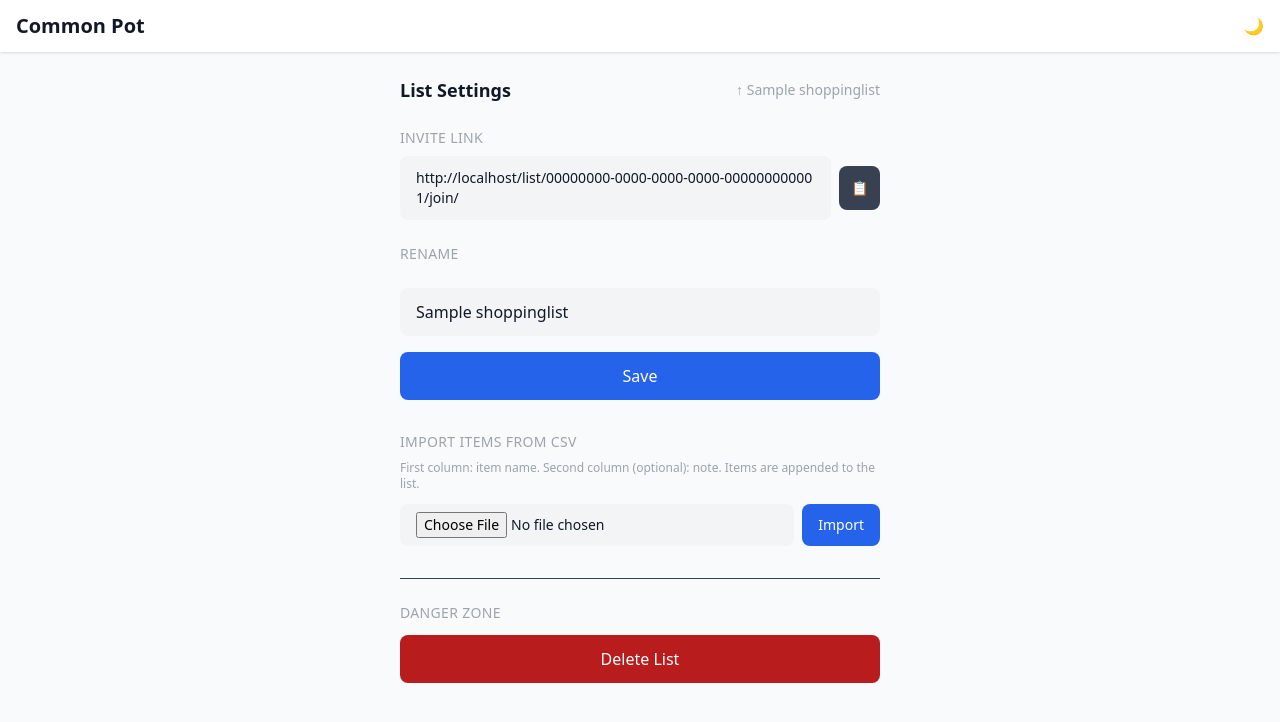
After one commit to rgezikov/common-pot, a Django app: template pots/templates/list_settings.html in a window 1280 px wide. The commit adds this page. Shown: the top 722 px of the page. Run offline with Django 5.2, Linux system fonts and the light colour scheme; the template is opened without the code that fills it: values that come from a table or form of the project are taken from there, others are empty; tables that the repository leaves empty hold one stand-in row (values such as "Sample post"); some libraries are stand-ins or nearby versions.

Commit message:
Phase 1000: shared shopping lists
Add ShoppingList, ListMember, Item models with invite-link join flow.
Features: add/edit/delete items, tick off with attribution, CSV import,
rename/delete list. Item names auto-capitalize first letter.

Co-Authored-By: Claude Sonnet 4.6 <noreply@anthropic.com>

```diff
--- a/commonpot/urls.py
+++ b/commonpot/urls.py
@@ -23,6 +23,15 @@ urlpatterns = [
     path('pot/<uuid:token>/delete/', views.delete_pot, name='delete_pot'),
     path('pot/<uuid:token>/report/', views.pot_report, name='pot_report'),
     path('join/<uuid:token>/', views.join_pot, name='join_pot'),
+    path('list/new/', views.create_list, name='create_list'),
+    path('list/<uuid:token>/', views.list_detail, name='list_detail'),
+    path('list/<uuid:token>/join/', views.join_list, name='join_list'),
+    path('list/<uuid:token>/settings/', views.list_settings, name='list_settings'),
+    path('list/<uuid:token>/item/add/', views.add_item, name='add_item'),
+    path('list/<uuid:token>/item/<int:item_id>/toggle/', views.toggle_item, name='toggle_item'),
+    path('list/<uuid:token>/item/<int:item_id>/edit/', views.edit_item, name='edit_item'),
+    path('list/<uuid:token>/item/<int:item_id>/delete/', views.delete_item, name='delete_item'),
+    path('list/<uuid:token>/import/', views.import_items, name='import_items'),
     path('help/', views.help_page, name='help'),
     path('sw.js', views.service_worker, name='service_worker'),
 ]
--- /dev/null
+++ b/pots/templates/list_settings.html
@@ -0,0 +1,71 @@
+{% extends "base.html" %}
+{% block title %}Settings — {{ list.name }}{% endblock %}
+{% block content %}
+<div class="flex items-center justify-between mb-6">
+    <h2 class="text-lg font-semibold">List Settings</h2>
+    <a href="{% url 'list_detail' list.invite_token %}" class="text-sm text-gray-400 hover:text-gray-200">↑ {{ list.name }}</a>
+</div>
+
+<div class="mb-6">
+    <h3 class="text-sm font-medium text-gray-400 uppercase tracking-wide mb-2">Invite Link</h3>
+    <div class="flex items-center gap-2">
+        <div id="invite-link" class="flex-1 bg-gray-100 dark:bg-gray-800 rounded-lg px-4 py-3 text-sm break-all">
+            {{ request.scheme }}://{{ request.get_host }}{% url 'join_list' list.invite_token %}
+        </div>
+        <button onclick="copyInviteLink()"
+            class="shrink-0 bg-gray-700 hover:bg-gray-600 text-white text-sm font-medium px-3 py-3 rounded-lg"
+            title="Copy to clipboard">
+            📋
+        </button>
+    </div>
+    <p id="copy-confirm" class="text-xs text-green-400 mt-1 hidden">Copied!</p>
+</div>
+<script>
+function copyInviteLink() {
+    var text = document.getElementById('invite-link').innerText.trim();
+    navigator.clipboard.writeText(text).then(function() {
+        var msg = document.getElementById('copy-confirm');
+        msg.classList.remove('hidden');
+        setTimeout(function() { msg.classList.add('hidden'); }, 2000);
+    });
+}
+</script>
+
+<h3 class="text-sm font-medium text-gray-400 uppercase tracking-wide mb-2">Rename</h3>
+<form method="post" class="space-y-4 mb-8">
+    {% csrf_token %}
+    <input type="hidden" name="action" value="rename">
+    <input type="text" name="name" required
+        value="{{ list.name }}"
+        class="w-full bg-gray-100 dark:bg-gray-700 rounded-lg px-4 py-3 text-base focus:outline-none focus:ring-2 focus:ring-blue-500">
+    <button type="submit"
+        class="w-full bg-blue-600 hover:bg-blue-700 text-white font-medium py-3 rounded-lg text-base">
+        Save
+    </button>
+</form>
+
+<div class="mb-6">
+    <h3 class="text-sm font-medium text-gray-400 uppercase tracking-wide mb-2">Import Items from CSV</h3>
+    <p class="text-xs text-gray-400 mb-3">First column: item name. Second column (optional): note. Items are appended to the list.</p>
+    <form method="post" action="{% url 'import_items' list.invite_token %}" enctype="multipart/form-data" class="flex gap-2">
+        {% csrf_token %}
+        <input type="file" name="file" accept=".csv,text/csv"
+            class="flex-1 bg-gray-100 dark:bg-gray-700 rounded-lg px-4 py-2 text-sm">
+        <button type="submit" class="bg-blue-600 hover:bg-blue-700 text-white text-sm font-medium px-4 py-2 rounded-lg">
+            Import
+        </button>
+    </form>
+</div>
+
+<div class="mt-8 border-t border-gray-700 pt-6">
+    <h3 class="text-sm font-medium text-gray-400 uppercase tracking-wide mb-3">Danger Zone</h3>
+    <form method="post" onsubmit="return confirm('Delete list \'{{ list.name|escapejs }}\'? This cannot be undone.')">
+        {% csrf_token %}
+        <input type="hidden" name="action" value="delete">
+        <button type="submit"
+            class="w-full bg-red-700 hover:bg-red-600 text-white font-medium py-3 rounded-lg text-base">
+            Delete List
+        </button>
+    </form>
+</div>
+{% endblock %}
--- a/pots/views.py
+++ b/pots/views.py
@@ -6,7 +6,9 @@ from django.http import HttpResponse, JsonResponse
 from django.shortcuts import render, redirect, get_object_or_404
 from django.views.decorators.csrf import csrf_exempt
 from django.utils import timezone
-from .models import Pot, CompotUser, Member, Drop, Split, PlaceholderClaim
+import csv
+import io
+from .models import Pot, CompotUser, Member, Drop, Split, PlaceholderClaim, ShoppingList, ListMember, Item
 from .telegram_auth import verify_telegram_auth, verify_telegram_webapp_auth, get_telegram_user, login_required
 from .splits import calculate_splits
 from .balances import calculate_balances, calculate_settlements
@@ -16,9 +18,11 @@ from .telegram_notify import notify_drop_added
 def home(request):
     user = get_telegram_user(request)
     pots = []
+    lists = []
     if user:
         pots = Pot.objects.filter(members__user__telegram_user_id=user['id'])
-    return render(request, 'home.html', {'user': user, 'pots': pots})
+        lists = ShoppingList.objects.filter(members__user__telegram_user_id=user['id'])
+    return render(request, 'home.html', {'user': user, 'pots': pots, 'lists': lists})
 
 
 def telegram_login(request):
@@ -459,3 +463,157 @@ def claim_placeholder(request, claim_token):
         return redirect('pot_detail', token=pot.invite_token)
 
     return render(request, 'claim_confirm.html', {'pot': pot, 'member': claim.member})
+
+
+# --- Shopping lists ---
+
+def _get_list_member(shopping_list, user):
+    """Return ListMember for the current user in this list, or None."""
+    return ListMember.objects.filter(shopping_list=shopping_list, user__telegram_user_id=user['id']).first()
+
+
+@login_required
+def create_list(request):
+    user = get_telegram_user(request)
+    compot_user = CompotUser.objects.filter(telegram_user_id=user['id']).first()
+    if not compot_user:
+        return redirect('home')
+    if request.method == 'POST':
+        name = request.POST.get('name', '').strip()
+        if name:
+            shopping_list = ShoppingList.objects.create(name=name, created_by=compot_user)
+            ListMember.objects.create(shopping_list=shopping_list, user=compot_user)
+            return redirect('list_detail', token=shopping_list.invite_token)
+    return render(request, 'create_list.html')
+
+
+@login_required
+def join_list(request, token):
+    shopping_list = get_object_or_404(ShoppingList, invite_token=token)
+    user = get_telegram_user(request)
+    compot_user = CompotUser.objects.filter(telegram_user_id=user['id']).first()
+    if not compot_user:
+        return redirect('home')
+    ListMember.objects.get_or_create(shopping_list=shopping_list, user=compot_user)
+    return redirect('list_detail', token=token)
+
+
+@login_required
+def list_detail(request, token):
+    shopping_list = get_object_or_404(ShoppingList, invite_token=token)
+    user = get_telegram_user(request)
+    list_member = _get_list_member(shopping_list, user)
+    if not list_member:
+        return redirect('join_list', token=token)
+    items = shopping_list.items.select_related('checked_by__user').order_by('checked', 'created_at')
+    return render(request, 'list_detail.html', {
+        'list': shopping_list,
+        'items': items,
+        'list_member': list_member,
+    })
+
+
+@login_required
+def add_item(request, token):
+    shopping_list = get_object_or_404(ShoppingList, invite_token=token)
+    user = get_telegram_user(request)
+    list_member = _get_list_member(shopping_list, user)
+    if not list_member:
+        return redirect('join_list', token=token)
+    if request.method == 'POST':
+        name = request.POST.get('name', '').strip()
+        name = name[:1].upper() + name[1:]
+        note = request.POST.get('note', '').strip()
+        if name:
+            Item.objects.create(shopping_list=shopping_list, name=name, note=note)
+    return redirect('list_detail', token=token)
+
+
+@login_required
+def toggle_item(request, token, item_id):
+    shopping_list = get_object_or_404(ShoppingList, invite_token=token)
+    user = get_telegram_user(request)
+    list_member = _get_list_member(shopping_list, user)
+    if not list_member:
+        return redirect('join_list', token=token)
+    item = get_object_or_404(Item, id=item_id, shopping_list=shopping_list)
+    if request.method == 'POST':
+        item.checked = not item.checked
+        item.checked_by = list_member if item.checked else None
+        item.save(update_fields=['checked', 'checked_by'])
+    return redirect('list_detail', token=token)
+
+
+@login_required
+def edit_item(request, token, item_id):
+    shopping_list = get_object_or_404(ShoppingList, invite_token=token)
+    user = get_telegram_user(request)
+    list_member = _get_list_member(shopping_list, user)
+    if not list_member:
+        return redirect('join_list', token=token)
+    item = get_object_or_404(Item, id=item_id, shopping_list=shopping_list)
+    if request.method == 'POST':
+        name = request.POST.get('name', '').strip()
+        name = name[:1].upper() + name[1:]
+        note = request.POST.get('note', '').strip()
+        if name:
+            item.name = name
+            item.note = note
+            item.save(update_fields=['name', 'note'])
+            return redirect('list_detail', token=token)
+    return render(request, 'edit_item.html', {'list': shopping_list, 'item': item})
+
+
+@login_required
+def delete_item(request, token, item_id):
+    shopping_list = get_object_or_404(ShoppingList, invite_token=token)
+    user = get_telegram_user(request)
+    list_member = _get_list_member(shopping_list, user)
+    if not list_member:
+        return redirect('join_list', token=token)
+    item = get_object_or_404(Item, id=item_id, shopping_list=shopping_list)
+    if request.method == 'POST':
+        item.delete()
+    return redirect('list_detail', token=token)
+
+
+@login_required
+def list_settings(request, token):
+    shopping_list = get_object_or_404(ShoppingList, invite_token=token)
+    user = get_telegram_user(request)
+    list_member = _get_list_member(shopping_list, user)
+    if not list_member:
+        return redirect('join_list', token=token)
+    if request.method == 'POST':
+        action = request.POST.get('action')
+        if action == 'rename':
+            name = request.POST.get('name', '').strip()
+            if name:
+                shopping_list.name = name
+                shopping_list.save(update_fields=['name'])
+                return redirect('list_detail', token=token)
+        elif action == 'delete':
+            shopping_list.delete()
+            return redirect('home')
+    return render(request, 'list_settings.html', {'list': shopping_list})
+
+
+@login_required
+def import_items(request, token):
+    shopping_list = get_object_or_404(ShoppingList, invite_token=token)
+    user = get_telegram_user(request)
+    list_member = _get_list_member(shopping_list, user)
+    if not list_member:
+        return redirect('join_list', token=token)
+    if request.method == 'POST' and request.FILES.get('file'):
+        f = request.FILES['file']
+        text = f.read().decode('utf-8', errors='replace')
+        reader = csv.reader(io.StringIO(text))
+        for row in reader:
+            if not row:
+                continue
+            name = row[0].strip()
+            note = row[1].strip() if len(row) > 1 else ''
+            if name:
+                Item.objects.create(shopping_list=shopping_list, name=name, note=note)
+    return redirect('list_detail', token=token)
```
Also changed, not shown: pots/models.py (+34 -0 lines), pots/templates/create_list.html (added, +21 -0 lines), pots/templates/edit_item.html (added, +28 -0 lines), pots/templates/home.html (+18 -2 lines), pots/templates/list_detail.html (added, +50 -0 lines), pots/migrations/0007_shoppinglist_listmember_item.py (added).
